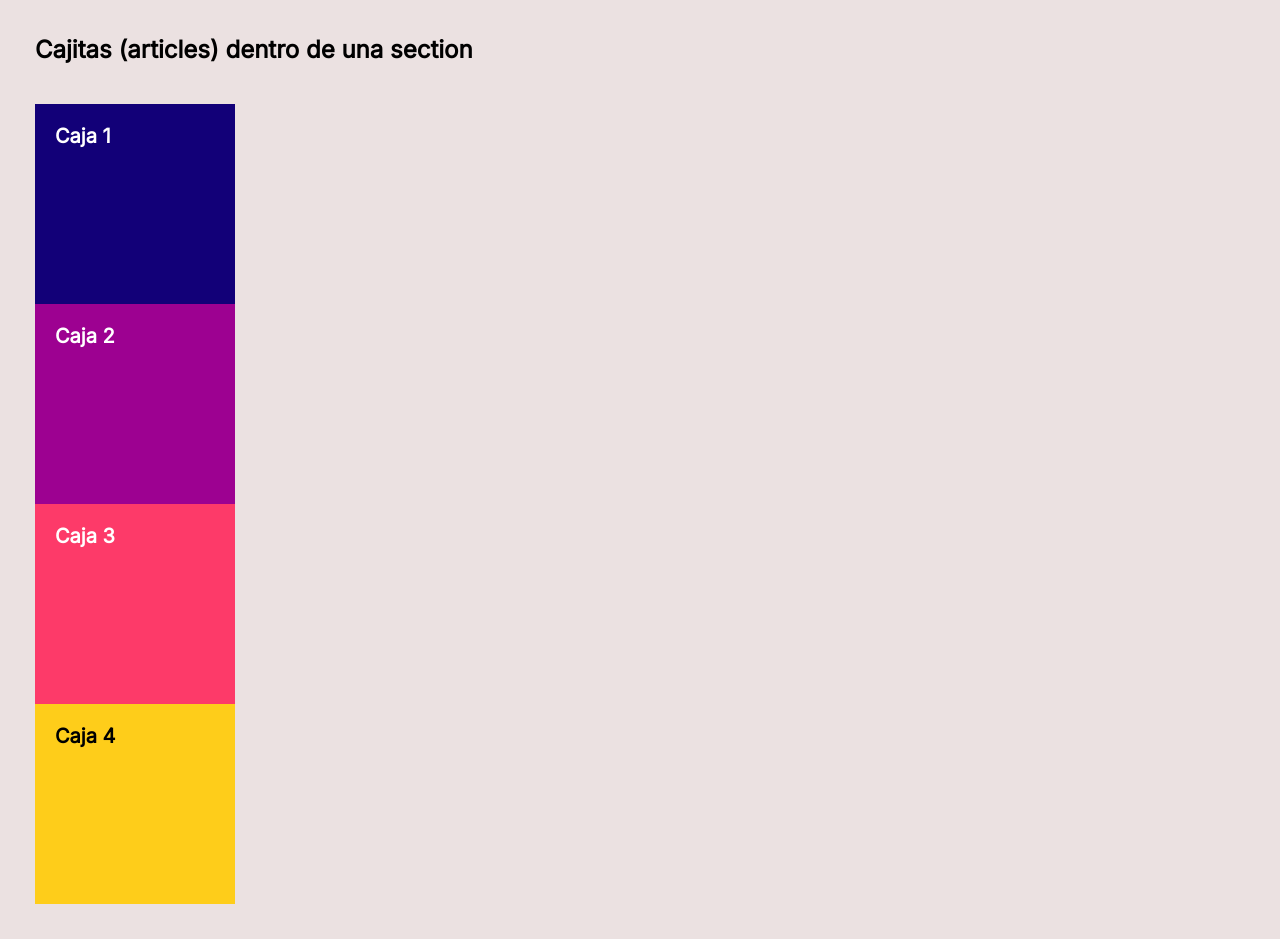
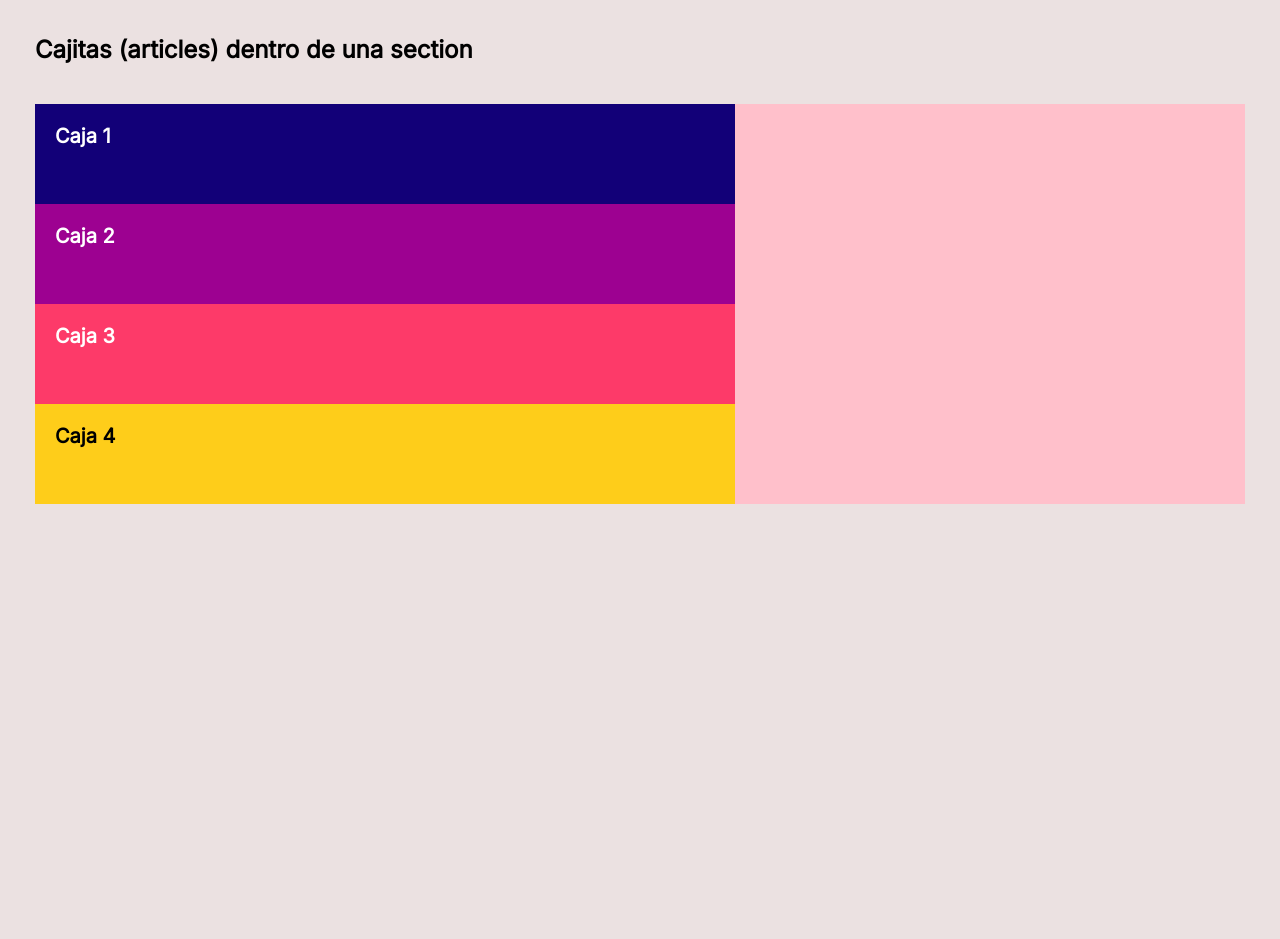
Before and after one commit to Spagliardin/C5-02052022, a plain HTML site: page clase11/Flex/index.html in a window 1280 px wide. After the commit the page ends 800 px from the top, so only its background shows below. Drawn offline with Linux system fonts and the light colour scheme.

Commit message:
clase 112

```diff
--- a/clase11/Flex/css/style.css
+++ b/clase11/Flex/css/style.css
@@ -19,9 +19,18 @@ main h2{
     margin-bottom: 40px;
 }
 
+section{
+    /* height: 800px; */
+    background-color: pink;
+    display: flex;
+    justify-content: flex-start;
+    align-items: center;
+    flex-wrap: wrap;
+}
+
 .box{
-    width: 200px;
-    height: 200px;
+    width: 700px;
+    height: 100px;
     padding: 20px;
     font-weight: bold;
     color: white;
@@ -31,7 +40,6 @@ main h2{
 
 .colorOne {
     background: #120078;
-
 }
 
 .colorTwo{
```
